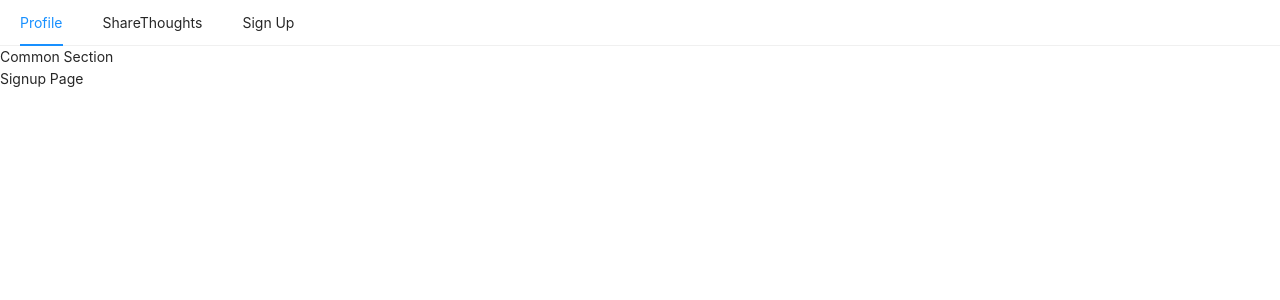
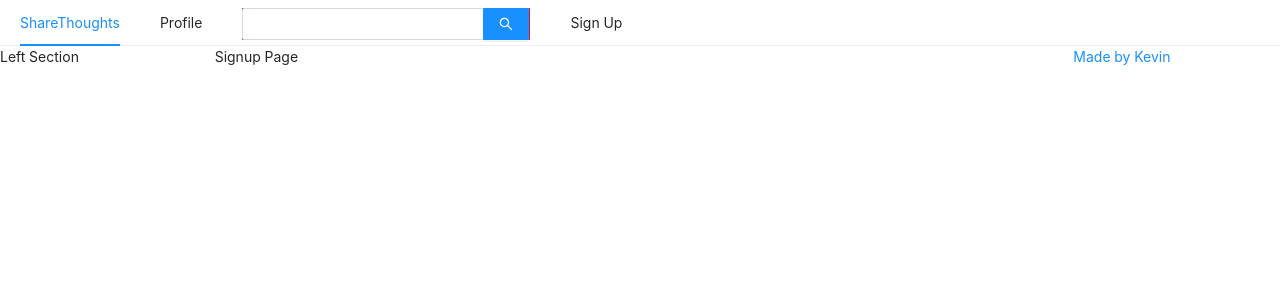
Before and after one commit to Jaehan-Kevin-Kim/ShareThoughts, a Next.js app in the folder front/: page /signup in a window 1280 px wide. Shown: the top 300 px of the page. Built offline with nearby package versions, Linux system fonts and the light colour scheme.

Commit message:
1. Add styling for AppLayout with ant-design. 2. Add grid for adaptive web design

```diff
--- a/front/components/AppLayout.js
+++ b/front/components/AppLayout.js
@@ -1,7 +1,7 @@
 import React from "react";
 import PropTypes from "prop-types";
 import Link from "next/link";
-import { Menu } from "antd";
+import { Input, Menu, Row, Col } from "antd";
 import "antd/dist/antd.css";
 
 const AppLayout = (props) => {
@@ -10,14 +10,20 @@ const AppLayout = (props) => {
       <div>
         <Menu mode="horizontal">
           <Menu.Item>
+            <Link href="/">
+              <a>ShareThoughts</a>
+            </Link>
+          </Menu.Item>
+          <Menu.Item>
             <Link href="/profile">
               <a>Profile</a>
             </Link>
           </Menu.Item>
           <Menu.Item>
-            <Link href="/">
-              <a>ShareThoughts</a>
-            </Link>
+            <Input.Search
+              enterButton
+              style={{ verticalAlign: "middle", background: "crimson", border: "none" }}
+            />
           </Menu.Item>
           <Menu.Item>
             <Link href="/signup">
@@ -25,9 +31,20 @@ const AppLayout = (props) => {
             </Link>
           </Menu.Item>
         </Menu>
+        <Row gutter={8}>
+          <Col xs={24} md={6} lg={4}>
+            Left Section
+          </Col>
+          <Col xs={24} md={12} lg={16}>
+            {props.children}
+          </Col>
+          <Col xs={24} md={6} lg={4}>
+            <a href="https://kevin-kim.netlify.app/" target="_blank" rel="noreferrer noopener">
+              Made by Kevin
+            </a>
+          </Col>
+        </Row>
       </div>
-      Common Section
-      {props.children}
     </div>
   );
 };
--- a/front/pages/_app.js
+++ b/front/pages/_app.js
@@ -1,7 +1,17 @@
 import PropTypes from "prop-types";
 import "antd/dist/antd.css";
+import Head from "next/head";
+
 const App = ({ Component }) => {
-  return <Component />;
+  return (
+    <>
+      <Head>
+        <meta charSet="utf-8" />
+        <title>Share Thoughts</title>
+      </Head>
+      <Component />
+    </>
+  );
 };
 
 App.propTypes = {
--- a/front/pages/signup.js
+++ b/front/pages/signup.js
@@ -1,10 +1,16 @@
+import Head from "next/head";
 import AppLayout from "../components/AppLayout";
 
 const signup = () => {
   return (
-    <AppLayout>
-      <div>Signup Page</div>
-    </AppLayout>
+    <>
+      <Head>
+        <title>Sign Up | Share Thoughts</title>
+      </Head>
+      <AppLayout>
+        <div>Signup Page</div>
+      </AppLayout>
+    </>
   );
 };
 
```
Also changed, not shown: front/pages/profile.js (+9 -3 lines).
